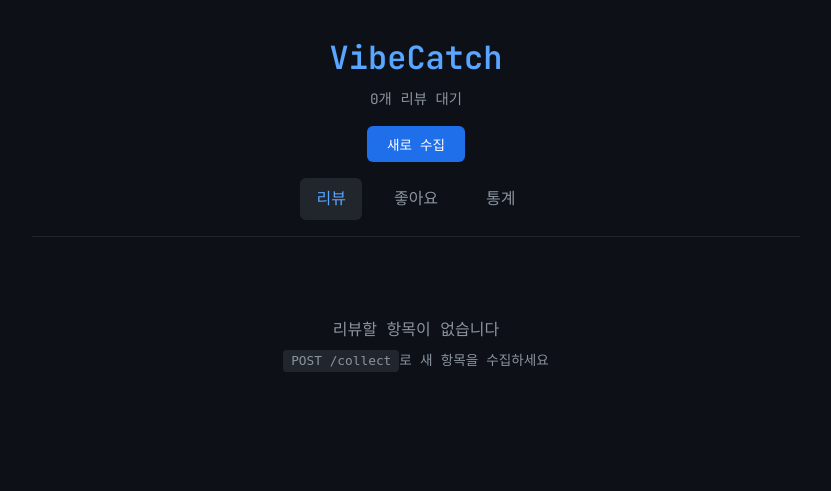
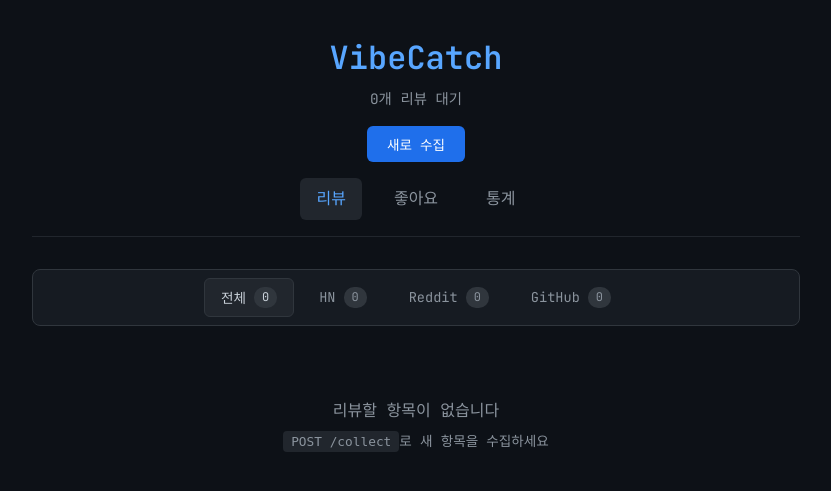
Before and after one commit to JinHyeokPark28/vibecatch, a FastAPI app: page / in a window 1280 px wide. Shown: the top 491 px of the page, without its empty margins (224-1055 px from the left). Run offline with FastAPI, Linux system fonts and the light colour scheme; data comes from the database, SQL or seed files in the repository; data that the repository does not hold is empty.

Commit message:
feat: add source filter tabs and re-summarize endpoint
1. Source Filter Tabs:
- Add tab buttons (전체/HN/Reddit/GitHub) on review page
- Client-side filtering with JS
- Show count per source
- Colored active states per source

2. Re-summarize Endpoint:
- POST /summarize to re-summarize items without summaries
- Rate limited (30/day for free tier)
- Increase batch summarization limit: 10 → 30

This addresses user feedback about random content order and
incomplete summaries.

Co-Authored-By: Claude Opus 4.5 <noreply@anthropic.com>

```diff
--- a/main.py
+++ b/main.py
@@ -63,7 +63,7 @@ async def scheduled_collect():
         hn_result = await collect_hn()
         reddit_result = await collect_reddit()
         github_result = await collect_github()
-        summary_result = await summarize_new_items(limit=10)
+        summary_result = await summarize_new_items(limit=30)
 
         logger.info(
             f"Scheduled collection complete: "
@@ -210,7 +210,7 @@ async def collect_items(request: Request):
 
     # Step 4: Summarize new items
     logger.info(f"[{user_uuid[:8]}] Starting summarization...")
-    summary_result = await summarize_new_items(limit=10)
+    summary_result = await summarize_new_items(limit=30)
 
     # v2.0: Increment rate limit after successful collection
     increment_rate_limit(user_uuid, "collect")
@@ -476,6 +476,48 @@ async def scheduler_trigger():
 # ANALYTICS ENDPOINTS (v2.1)
 # ============================================
 
+@app.post("/summarize")
+async def summarize_items(request: Request):
+    """
+    Re-summarize items that don't have summaries.
+
+    Useful for items that failed initial summarization.
+    """
+    user_uuid = request.state.user_uuid
+
+    # Check rate limit
+    allowed, remaining = check_rate_limit(user_uuid, "summarize")
+    if not allowed:
+        log_event(user_uuid, "rate_limit_hit", {"action": "summarize"})
+        return JSONResponse(
+            status_code=429,
+            content={
+                "error": "Rate limit exceeded",
+                "message": "일일 요약 한도에 도달했습니다. 내일 다시 시도해주세요.",
+                "remaining": remaining,
+            }
+        )
+
+    from summarizer import summarize_new_items
+
+    logger.info(f"[{user_uuid[:8]}] Starting re-summarization...")
+    result = await summarize_new_items(limit=20)
+
+    increment_rate_limit(user_uuid, "summarize")
+    log_event(user_uuid, "summarize", {
+        "total": result.total,
+        "summarized": result.summarized,
+        "failed": result.failed,
+    })
+
+    return {
+        "success": True,
+        "total": result.total,
+        "summarized": result.summarized,
+        "failed": result.failed,
+    }
+
+
 @app.get("/analytics", response_class=HTMLResponse)
 async def analytics_dashboard(request: Request):
     """
--- a/static/style.css
+++ b/static/style.css
@@ -99,6 +99,64 @@ h1 {
 
 .btn-unlike:hover {
     background: #f8514922;
+}
+
+/* Source Filter Tabs */
+.source-tabs {
+    display: flex;
+    gap: 0.5rem;
+    margin-bottom: 1.5rem;
+    padding: 0.5rem;
+    background: #161b22;
+    border: 1px solid #30363d;
+    border-radius: 8px;
+    flex-wrap: wrap;
+    justify-content: center;
+}
+
+.source-tab {
+    font-family: inherit;
+    font-size: 0.85rem;
+    padding: 0.5rem 1rem;
+    background: transparent;
+    border: 1px solid transparent;
+    border-radius: 6px;
+    color: #8b949e;
+    cursor: pointer;
+    transition: all 0.2s ease;
+    display: flex;
+    align-items: center;
+    gap: 0.5rem;
+}
+
+.source-tab:hover {
+    color: #c9d1d9;
+    background: #21262d;
+}
+
+.source-tab.active {
+    color: #c9d1d9;
+    background: #21262d;
+    border-color: #30363d;
+}
+
+.source-tab[data-filter="hn"].active {
+    color: #ff6600;
+}
+
+.source-tab[data-filter="reddit"].active {
+    color: #ff4500;
+}
+
+.source-tab[data-filter="github"].active {
+    color: #238636;
+}
+
+.tab-count {
+    font-size: 0.75rem;
+    padding: 0.15rem 0.5rem;
+    background: #30363d;
+    border-radius: 10px;
 }
 
 /* Card List */
--- a/templates/index.html
+++ b/templates/index.html
@@ -50,10 +50,26 @@
             </nav>
         </header>
 
+        <!-- Source Filter Tabs -->
+        <div class="source-tabs">
+            <button class="source-tab active" data-filter="all" onclick="filterBySource('all', this)">
+                전체 <span class="tab-count" id="count-all">{{ total_count }}</span>
+            </button>
+            <button class="source-tab" data-filter="hn" onclick="filterBySource('hn', this)">
+                HN <span class="tab-count" id="count-hn">0</span>
+            </button>
+            <button class="source-tab" data-filter="reddit" onclick="filterBySource('reddit', this)">
+                Reddit <span class="tab-count" id="count-reddit">0</span>
+            </button>
+            <button class="source-tab" data-filter="github" onclick="filterBySource('github', this)">
+                GitHub <span class="tab-count" id="count-github">0</span>
+            </button>
+        </div>
+
         {% if items %}
         <div class="card-list">
             {% for item in items %}
-            <article class="card" data-id="{{ item.id }}">
+            <article class="card" data-id="{{ item.id }}" data-source="{{ item.source }}">
                 <div class="card-source">
                     <span class="source-badge source-{{ item.source }}">{{ item.source | upper }}</span>
                     <time class="card-time">{{ item.collected_at[:10] }}</time>
@@ -191,6 +207,55 @@
             }
         }
 
+        // Source filtering
+        function filterBySource(source, btn) {
+            const cards = document.querySelectorAll('.card');
+            const tabs = document.querySelectorAll('.source-tab');
+
+            // Update active tab
+            tabs.forEach(tab => tab.classList.remove('active'));
+            btn.classList.add('active');
+
+            // Filter cards
+            let visibleCount = 0;
+            cards.forEach(card => {
+                if (source === 'all' || card.dataset.source === source) {
+                    card.style.display = '';
+                    visibleCount++;
+                } else {
+                    card.style.display = 'none';
+                }
+            });
+
+            // Update subtitle
+            const subtitle = document.querySelector('.subtitle');
+            if (subtitle) {
+                subtitle.textContent = `${visibleCount}개 리뷰 대기`;
+            }
+        }
+
+        // Initialize tab counts
+        function initTabCounts() {
+            const cards = document.querySelectorAll('.card');
+            const counts = { all: 0, hn: 0, reddit: 0, github: 0 };
+
+            cards.forEach(card => {
+                counts.all++;
+                const source = card.dataset.source;
+                if (counts[source] !== undefined) {
+                    counts[source]++;
+                }
+            });
+
+            Object.keys(counts).forEach(key => {
+                const el = document.getElementById(`count-${key}`);
+                if (el) el.textContent = counts[key];
+            });
+        }
+
+        // Initialize on page load
+        document.addEventListener('DOMContentLoaded', initTabCounts);
+
         async function collectItems() {
             const btn = document.querySelector('.btn-collect');
             const overlay = document.getElementById('loadingOverlay');
```
